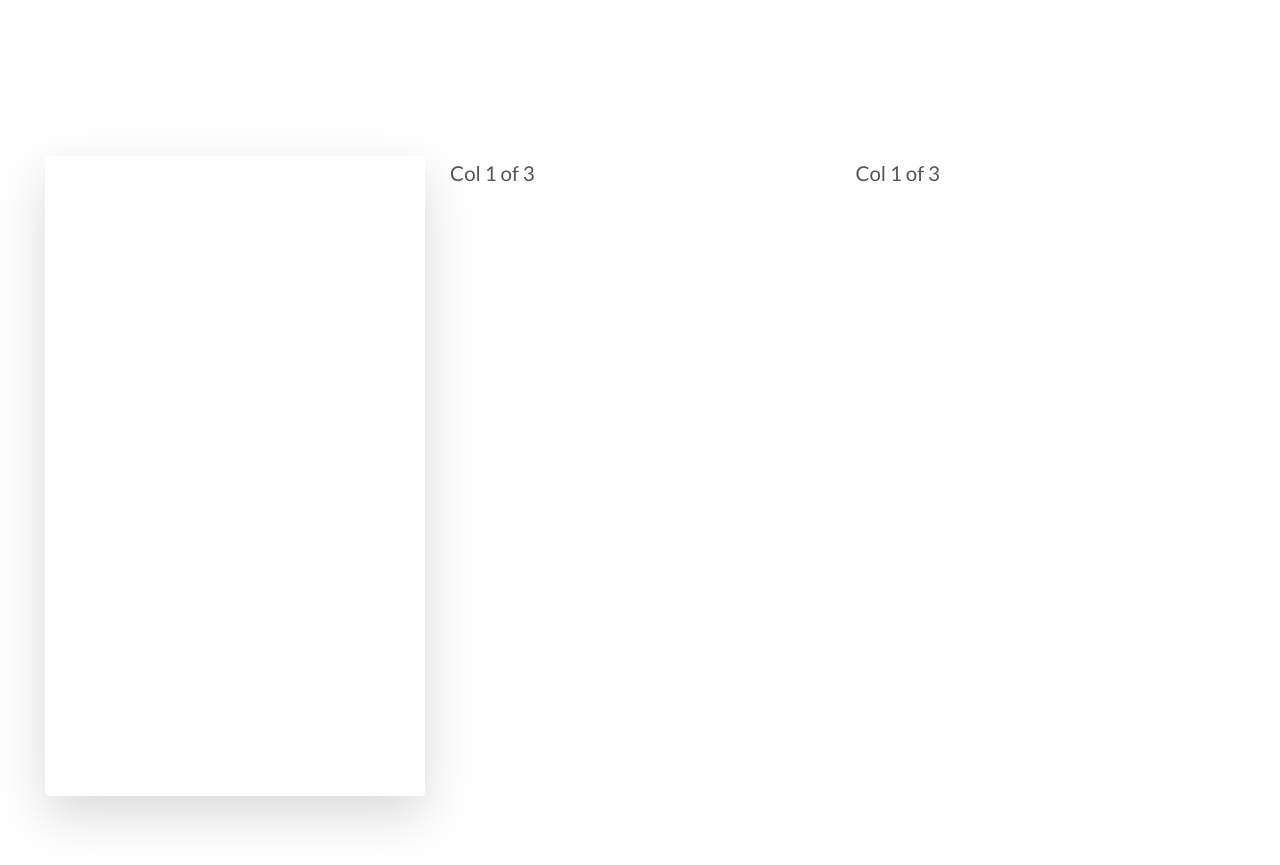
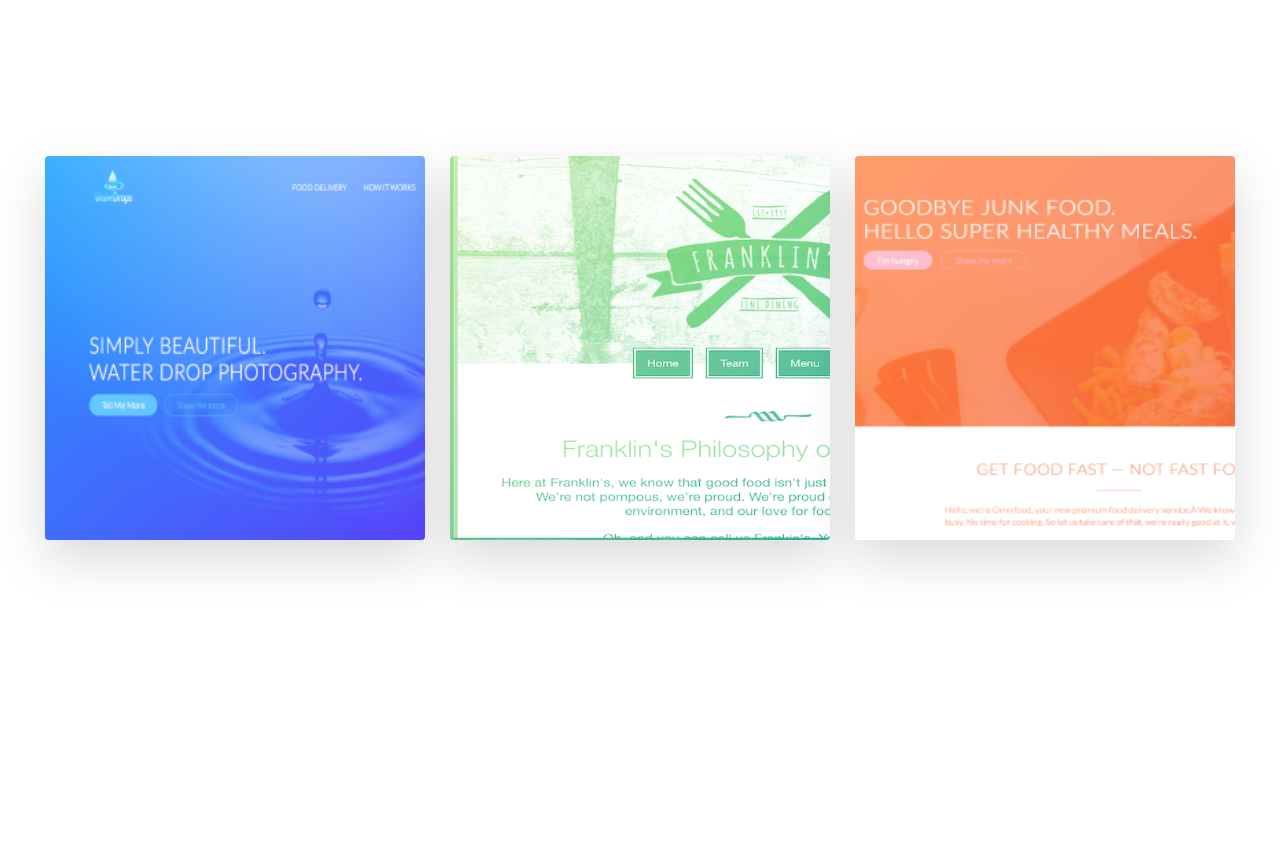
Before and after one commit to LaurenceM2015/myPortfolio, a website: page index.html in a window 1280 px wide. Shown: the part 3641-4506 px from the top of the page. After the commit the page ends 4373 px from the top, so only its background shows below. Drawn offline with nearby package versions, Linux system fonts and the light colour scheme; files that its build step writes are made by us from their sources.

Commit message:
Part 1 Roatating card with a background blend mode, and a CTA button.

```diff
--- a/index.html
+++ b/index.html
@@ -169,8 +169,8 @@
                         <h2 class="heading-secondary u-margin-bottom-medium">
                             The Build Process, & architecture
                         </h2>
-                        <p class="paragraphp u-text-white long-copy">The Three Pillar of writing good HTML and CSS, maintainable and scalable code.
-                            To make Web Performance fast and efficiently, good clean HTML structure for naming classes, with easy-to-understand, and Growth and Reusable
+                        <p class="paragraphp u-text-white long-copy">The Three Pillar of writing good HTML &amp; CSS, maintainable and scalable code.
+                            To make Web Performance fast &amp; efficiently, good clean HTML structure for naming classes, with easy-to-understand, Growth  Reusable
                         </p>
                     </div>
 
@@ -346,8 +346,8 @@
                         <h2 class="heading-secondary u-margin-bottom-medium">
                                 The Build Process, & architecture
                         </h2>
-                         <p class="paragraphp u-text-white long-copy">The Three Pillar of writing good HTML and CSS, maintainable and scalable code.
-                            To make Web Performance fast and efficiently, good clean HTML structure for naming classes, with easy-to-understand, and Growth and Reusable
+                         <p class="paragraphp u-text-white long-copy">The Three Pillar of writing good HTML and CSS, maintainable &amp; scalable code.
+                            To make Web Performance fast &amp; efficiently, good clean HTML structure for naming classes, with easy-to-understand, and Growth &amp; Reusable
                         </p>
                     </div>
 
@@ -355,30 +355,67 @@
                         <div class="col-1-of-3">
                             <div class="card">
                                 <div class="card__side card__side--front">
-                                    card__side--front
+                                    <div class="card__picture card__picture--1">
+
+                                    </div>
                                 </div>
 
-                                <div class="card__side card__side--back card__side--back-1">
-                                    card__side--back
+                                <div class="card__side card__side--back card__side--back--1">
+                                    <div class="card__cta u-center-text">
+                                        <span class="card__heading">
+                                            <h3 class="heading-tertiary u-margin-bottom-medium u-text-white u-text-uppercase">Worderdrop</h3>
+                                        </span>
+
+                                        <a href="#popup" class="btn btn--white">Visite the site</a>
+                                    </div>
                                 </div>
                             </div>
 
                         </div><!-- box 1 -->
 
                         <div class="col-1-of-3">
-                            <div class="">
-                                Col 1 of 3
+                            <div class="card">
+                                <div class="card__side card__side--front">
+                                    <div class="card__picture card__picture--2">
+
+                                    </div>
+                                </div>
+
+                                <div class="card__side card__side--back card__side--back--2">
+                                    <div class="card__cta u-center-text">
+                                        <span class="card__heading">
+                                            <h3 class="heading-tertiary u-margin-bottom-medium u-text-white u-text-uppercase">Restaurant</h3>
+                                        </span>
+
+                                        <a href="#popup" class="btn btn--white">Visite the site</a>
+                                    </div>
+                                </div>
                             </div>
 
-                        </div><!-- box 1 -->
+                        </div><!-- box 2 -->
 
 
                         <div class="col-1-of-3">
-                            <div class="">
-                                Col 1 of 3
+                            <div class="card">
+                                <div class="card__side card__side--front">
+                                    <div class="card__picture card__picture--3">
+
+                                    </div>
+                                </div>
+
+                                <div class="card__side card__side--back card__side--back--3">
+                                        <div class="card__cta u-center-text">
+                                            <span class="card__heading">
+                                                <h3 class="heading-tertiary u-margin-bottom-medium u-text-white u-text-uppercase">Omnifood</h3>
+                                            </span>
+
+                                            <a href="#popup" class="btn btn--white">Visite the site</a>
+                                        </div>
+                                </div>
                             </div>
 
-                        </div><!-- box 1 -->
+
+                        </div><!-- box 3 -->
 
                     </div>
                 </div>
@@ -394,6 +431,19 @@
 
     </body>
 </html>
+
+
+ <!--
+                                        <div class="card__details">
+                                            <ul>
+                                                <li>Bootstrap</li>
+                                                <li>HTML5</li>
+                                                <li>CSS3</li>
+                                                <li>JavaScript</li>
+                                                <li>jQuery</li>
+                                            </ul>
+                                        </div>
+                                        -->
 
 
 <!-- GRID TESTING -->
--- a/resources/sass/base/_utilities.scss
+++ b/resources/sass/base/_utilities.scss
@@ -1,5 +1,7 @@
+
 
 // TEXT ALIGNEMENT
+.u-text-uppercase{  text-transform: uppercase;}
 .u-center-text { text-align: center !important; }
 .u-left-text {text-align: left !important;}
 .u-right-text {text-align: right !important;}
--- a/resources/sass/components/_card.scss
+++ b/resources/sass/components/_card.scss
@@ -1,15 +1,16 @@
 .card {
+    // FUNCTIONALITY
     position: relative;
     perspective: 150rem;
     -moz-perspective: 150rem;
-    height: 50rem;
+    height: 30rem;
 
     // .card:hove .card__side{}
 
     &__side{
         color: $color-white;
         font-size: 2rem;
-        height: 50rem;
+        height: 30rem;
         width: 100%;
 
         backface-visibility: hidden;
@@ -20,6 +21,7 @@
         left: 0;
 
         box-shadow: 0 1.5rem 4rem rgba($color-black, .15);
+        overflow: hidden;
         border-radius: .3rem;
 
 
@@ -32,17 +34,93 @@
             transform: rotateY(180deg);
 
             &-1{
+                background-image: linear-gradient(to right bottom, $color-tertiary-light, $color-tertiary-dark);
+            }
+
+            &--2{
                 background-image: linear-gradient(to right bottom, $color-primary-light, $color-primary-dark);
+            }
+
+            &--3{
+                background-image: linear-gradient(to right bottom, $color-quaternary-dark-1, $color-quaternary-dark-2);
             }
 
         }
     }
 
     &:hover &__side--front {
-        transform: rotateY(180deg);
+        transform: rotateY(-180deg);
     }
 
     &:hover &__side--back {
         transform: rotateY(0);
     }
+
+    // FRONT SIDE STYLING
+    &__picture{
+        background-size: cover;
+        height: 30rem;
+        background-blend-mode: screen;
+
+        &--1 {
+            background-image: linear-gradient(to right bottom, $color-tertiary-light, $color-tertiary-dark),
+            url(../img/waterdrop.png);
+        }
+
+        &--2 {
+            background-image: linear-gradient(to right bottom, $color-primary-light, $color-primary-dark),
+            url(../img/restaurant1.png);
+        }
+
+        &--3 {
+            background-image: linear-gradient(to right bottom, $color-quaternary-dark-1, $color-quaternary-dark-2),
+            url(../img/OmniFood.png);
+        }
+    }
+
+    // BACK SIDE STYLING
+
+    &__cta {
+        @include absCenter;
+        width: 80%;
+    }
+
+    &__heading{
+
+        letter-spacing: .3rem;
+
+
+        .heading-tertiary{
+            font-weight: 400;
+            font-size: 1.8rem !important;
+        }
+    }
+
+    &__details {
+
+        ul {
+            width: 80%;
+            margin: 0 auto;
+
+            li {
+                font-size: 1.5rem;
+                padding: .5rem;
+
+
+            }
+        }
+    }
+
+
+
+
+
+
 }
+
+
+/*
+
+
+
+    */
```
Also changed, not shown: README.txt, resources/css/style.css.
